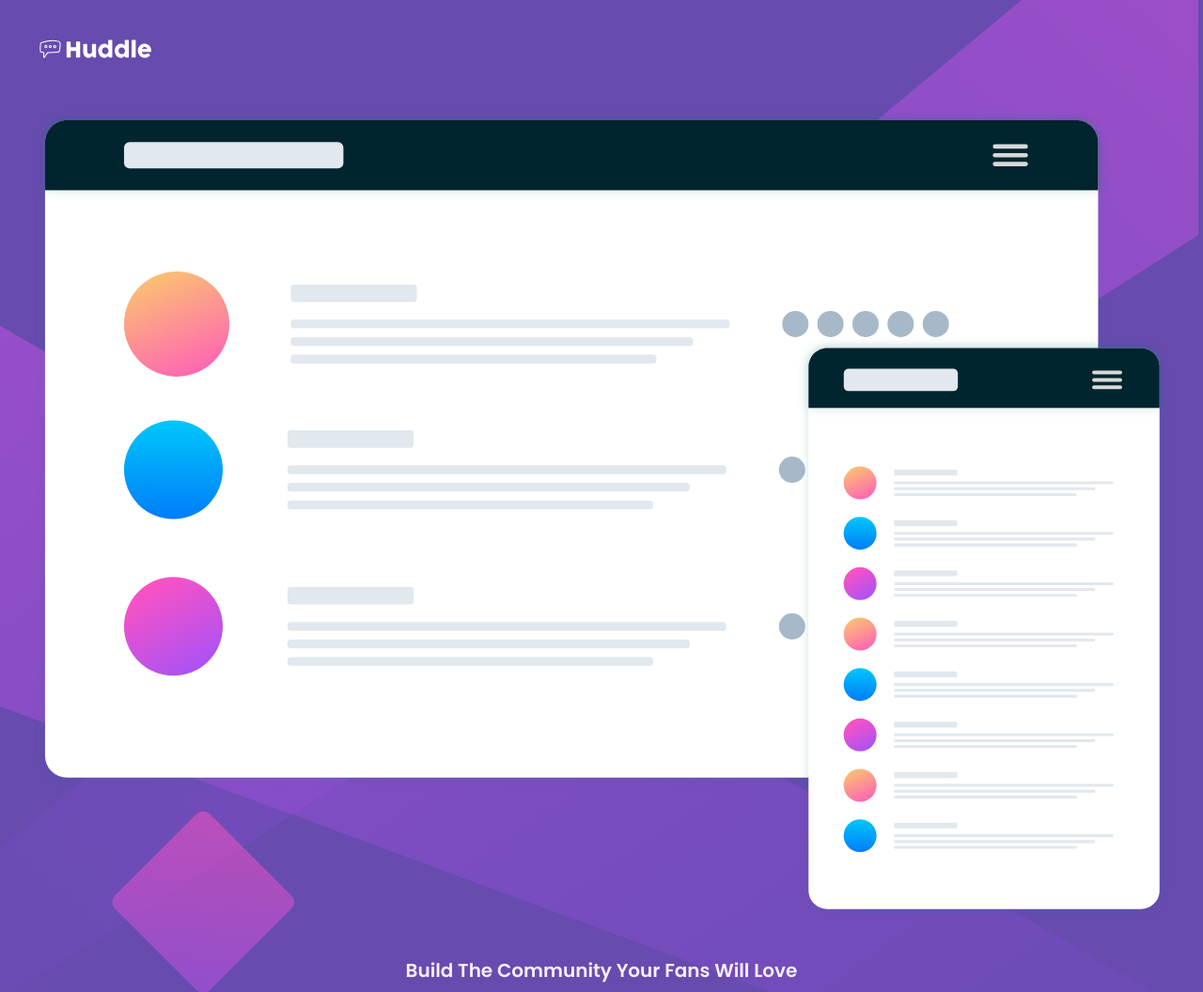
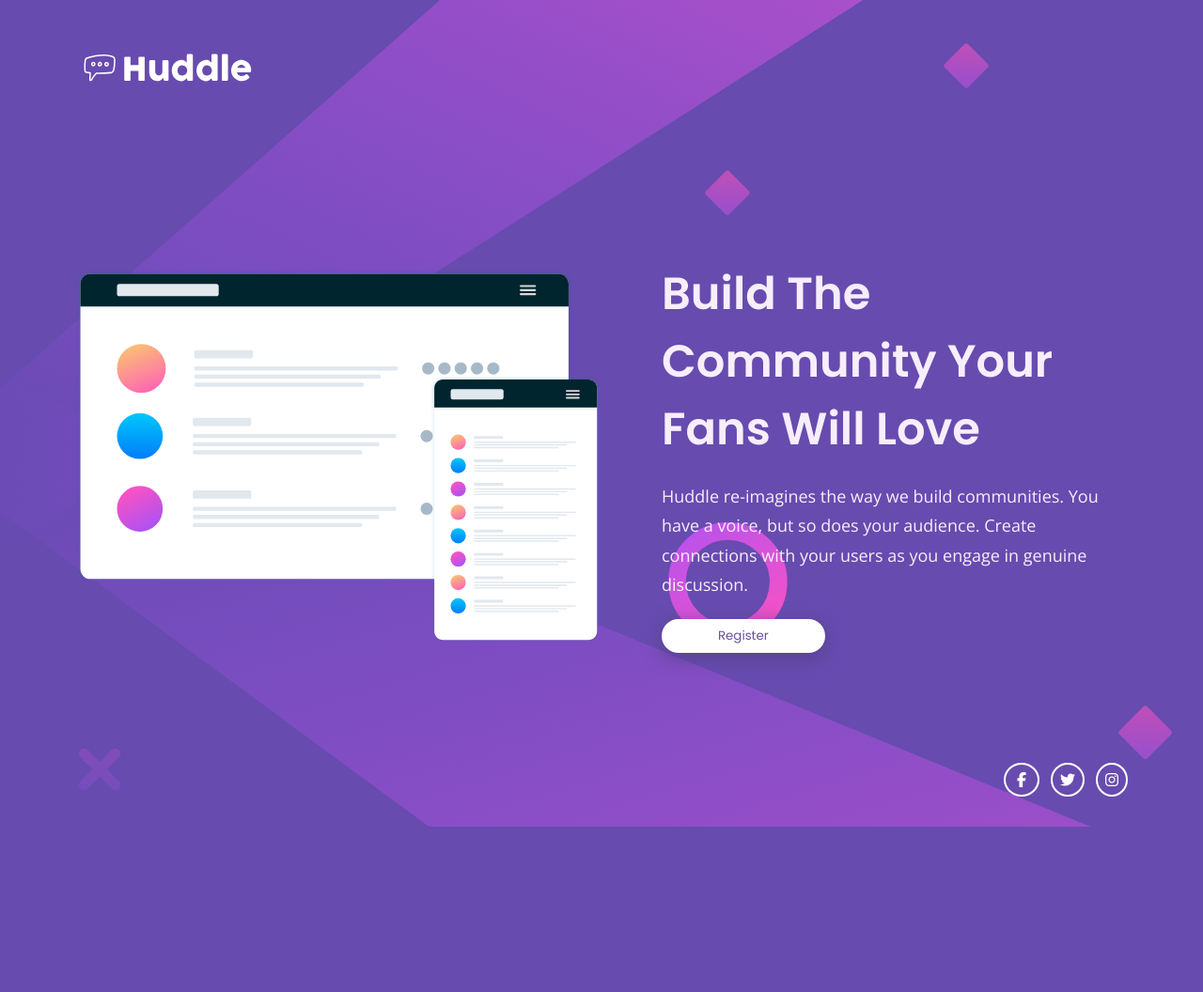
Before and after one commit to fidellim/Huddle-Landing-Page-with-Single-Introductory-Section, a plain HTML site: page index.html in a window 1280 px wide. Shown: the top 1056 px of the page at 94% size. After the commit the page ends 880 px from the top, so only its background shows below. Drawn offline with nearby package versions, Linux system fonts and the light colour scheme.

Commit message:
add desktop version

```diff
--- a/styles.scss
+++ b/styles.scss
@@ -103,3 +103,70 @@ button {
 button {
 	cursor: pointer;
 }
+
+@media (min-width: 768px) {
+	body {
+		background: url("./images/bg-desktop.svg");
+		background-color: var(--violet);
+		background-repeat: no-repeat;
+		width: 100%;
+		// height: 100%;
+		background-size: cover;
+	}
+
+	.container {
+		// margin: 5rem 2rem 5rem 2rem;
+		margin: 3rem 5rem 2rem 5rem;
+		flex-direction: column;
+		justify-content: space-between;
+		gap: 0rem;
+		height: 100vh;
+
+		.logo {
+			width: 12rem;
+			padding-bottom: 4rem;
+			align-self: flex-start;
+		}
+
+		.intro-section {
+			flex-direction: row;
+			justify-self: center;
+			gap: 2rem;
+			width: 100%;
+
+			img {
+				display: block;
+				width: 50%;
+				height: auto;
+				align-self: center;
+			}
+
+			.content-container {
+				flex-direction: column;
+				justify-content: center;
+				align-items: flex-start;
+				text-align: left;
+				width: 50%;
+				h1 {
+					font-size: 3rem;
+					max-width: 550px;
+				}
+				p {
+					font-size: 18px;
+					max-width: 520px;
+				}
+			}
+		}
+		.social-media-container {
+			justify-content: flex-end;
+		}
+	}
+}
+
+@media (min-width: 1200px) {
+	.container {
+		.intro-section {
+			gap: 4rem;
+		}
+	}
+}
```
Also changed, not shown: styles.css, 1 other file.
